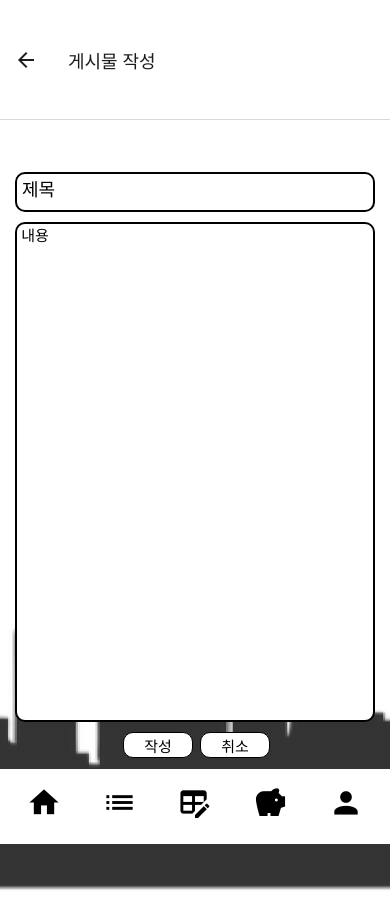
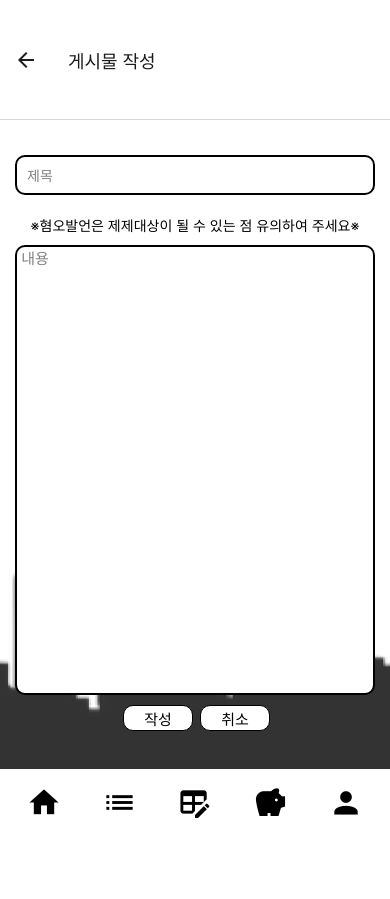
Before and after one commit to City-citizen/react-native, a React Native app: screen /Addpost in a window 390 px wide. After the commit the page ends 844 px from the top, so only its background shows below. Built offline with nearby package versions, Linux system fonts and the light colour scheme; no server answers.

Commit message:
12시10분수정본

```diff
--- a/components/pages/Addpost.js
+++ b/components/pages/Addpost.js
@@ -1,11 +1,6 @@
 import { StatusBar } from "expo-status-bar";
 import {
-  StyleSheet,
-  Text,
-  TextInput,
-  TouchableOpacity,
-  View,
-  Image,
+  StyleSheet, Text, TextInput, TouchableOpacity, View, Image, TouchableWithoutFeedback, Keyboard,ScrollView,ImageBackground ,
 } from "react-native";
 import { useNavigation } from "@react-navigation/native";
 import Adimg from '../compent/Adimg';
@@ -14,7 +9,7 @@ import { useState, useCallback, useEffect } from "react";
 import axios from 'axios';
 import BoardList from "./BoardList";
 
-import { doc , setDoc , collection, serverTimestamp } from "firebase/firestore";
+import { doc , setDoc , collection, serverTimestamp , updateDoc , increment} from "firebase/firestore";
 import { auth , db } from "../firebase/firebase";
 
 
@@ -72,6 +67,8 @@ const addpostUnivercityPost = async ()=>{
     report : 0,
 
   });
+  const userDataPoint = doc(collection(db, "users"), user.uid);
+  await updateDoc(userDataPoint, { point: increment(100)});
 console.log("파이어베이스에 UnivercityPost를 추가하였습니다");
 
 }
@@ -79,34 +76,45 @@ console.log("파이어베이스에 UnivercityPost를 추가하였습니다");
 
 
 return (
+  <TouchableWithoutFeedback onPress={() => Keyboard.dismiss()}>
     <View style={styles.container}>
-        <Image
-        style={{
-          width: "100%",
-          height: "100%",
-          position: "absolute",
-          bottom: -55,
-          zIndex: -1,
-        }}
-        source={require("../img/backgroundimg.png")}
-        resizeMode="cover"
-      />
+
+
+    <ImageBackground
+            	style={{ width: "100%", height: "100%" }}  //View를 꽉채우도록
+                source={require("../img/backgroundimg.png")}  //이미지경로
+                resizeMode="cover" // 'cover', 'contain', 'stretch', 'repeat', 'center' 중 선택
+                >
+
+
+      <View style={styles.container2}>
         <TextInput
         style={styles.title}
         name="title"
         value={title}
         placeholder='제목'
         onChange={getValue}
+        placeholderTextColor={'gray'}
         // onChange={(text) => {
         //   setTitle(text);
         // }}
         onChangeText={(text) => setTitle(text) }
         />
+        </View>
+
+
+<View style={styles.container2}>
+        <View style={{marginTop:5,marginBottom:10}}>
+        <Text>※혐오발언은 제제대상이 될 수 있는 점 유의하여 주세요※</Text>
+        </View>
+
+
         <TextInput
         style={styles.content}
         name="contents"
         value={content}
         placeholder=' 내용'
+        placeholderTextColor={'gray'}
         onChange={getValue}
         multiline={true}
 
@@ -115,7 +123,9 @@ return (
         // }}
         onChangeText={(text) => setContent(text) }
         />
-        <View style={{display:"flex", justifyContent:"center", width: "100%", flexDirection: "row", alignItems: "flex-start"}}>
+        </View>
+
+        <View style={{ justifyContent:"center", width: "100%", flexDirection: "row", alignItems: "flex-start"}}>
             <TouchableOpacity style={styles.button}
             onPress={() => {
               // onSubmit();
@@ -132,31 +142,36 @@ return (
                 </Text>
             </TouchableOpacity>
         </View>
+        <View style={styles.etc}>
+        </View>
+        </ImageBackground>
+
         <BottomTabNav />
     </View>
+    </TouchableWithoutFeedback>
   )
 }
 
 const styles = StyleSheet.create({
-    container: {
-        flex: 1,
-        backgroundColor: "white",
-        alignItems: "center",
-        paddingTop: 50,
-        zIndex: 2,
+  container: {
+    flex: 1,
+    backgroundColor: '#ffff',
+    alignItems: 'center',
+    justifyContent: 'center',
+
+
     },
     title: {
-        borderWidth: 2,
-        borderRadius: 10,
-        fontSize: 18,
-        width: 360,
-        marginTop: 2,
-        marginBottom:10,
-
-        paddingLeft: 5,
-        paddingRight:5,
-        paddingBottom: 10,
-        paddingTop:5,
+      height: 40,
+      width: 360,
+      borderColor: "black",
+      borderWidth: 2,
+      borderRadius: 10,
+      padding: 10,
+      marginVertical: 15,
+      color: "black",
+      marginTop: 35,
+      backgroundColor: "white",
     },
     content: {
         borderWidth: 2,
@@ -164,7 +179,7 @@ const styles = StyleSheet.create({
         borderRadius: 10,
         fontSize: 15,
         width: 360,
-        height: 500,
+        height: 450,
         backgroundColor:"white",
 
 
@@ -190,5 +205,31 @@ const styles = StyleSheet.create({
     txt: {
         fontSize: 15,
 
-    }
+    },
+
+    container2: {
+      alignItems:"center"
+  },
+
+
+    input: {
+      height: 40,
+      width: 300,
+      borderColor: "black",
+      borderWidth: 2,
+      borderRadius: 10,
+      padding: 10,
+      marginVertical: 15,
+      color: "white",
+      marginTop: 35,
+      backgroundColor: "white",
+
+  },
+
+
+    etc: {
+      width: 250,
+      height: 100,
+
+      },
 });
--- a/components/pages/JoinMembershipPage.js
+++ b/components/pages/JoinMembershipPage.js
@@ -28,7 +28,6 @@ export default function JoinMembershipPage() {
     major : "",
     classyear : "",
     phonenumber : "",
-
   })
 
   const resultMessages = {
@@ -61,6 +60,8 @@ export default function JoinMembershipPage() {
           postDeleteRate : '',
           CommentsDeleteRate :'',
           photoUrl : '',
+          point : 0,
+          postReportedCount : 0,
 
 
         });
--- a/components/pages/MainPage.js
+++ b/components/pages/MainPage.js
@@ -14,16 +14,37 @@ import Adimg from "../compent/Adimg";
 import { MaterialIcons, MaterialCommunityIcons } from "@expo/vector-icons";
 import * as Linking from "expo-linking";
 import React, {useEffect, useState } from "react";
+import { auth , db } from "../firebase/firebase";
+import { collection, query, getDocs, orderBy, where } from "firebase/firestore";
 
 
-
-import { auth , db } from "../firebase/firebase";
-import { collection, getDocs, query, where } from "firebase/firestore";
 
 
 
 export default function MainPage() {
   const navigation = useNavigation();
+  const [postList, setPostList] = useState([]);
+
+  useEffect(() => {
+      const getpostData = async () => {
+          const postData = collection(db, "UnivercityPost");
+          const q = query(postData, orderBy("createdAt", "desc"));
+          const querySnapshot = await getDocs(q);
+          const posts = querySnapshot.docs.map((doc) => {
+              return {
+                  id: doc.id,
+                  title: doc.data().title,
+                  content: doc.data().content,
+                  good: doc.data().good,
+                  bad: doc.data().bad,
+                  comment: doc.data().comment,
+              };
+          });
+          setPostList(posts);
+      }
+      getpostData();
+  }, []);
+
   const weatherlink = () => {
     Linking.openURL("https://weather.naver.com/today/06290107?cpName=KMA");
   };
@@ -97,19 +118,65 @@ export default function MainPage() {
 
       <Adimg />
 
-      <View style={styles.univercity}>
-        <Text>Univer city</Text>
+
+        <View style={styles.univercity}>
+        <Text style={{fontSize:17,fontWeight:"500"}}>Univer city</Text>
+                   <View style={styles.container2}>
+  {postList.length > 0 ? (
+    <View style={{ width: "90%" }}>
+
+        <View style={{ alignItems:"flex-start" ,marginTop:8}}>
+
+        <Text style={styles.title}onPress={() => {
+                                  navigation.navigate("Post", {postRef: postList[0].id});
+                                }}>[ {postList[0].title} ]</Text>
+
+
+
+
+        </View>
+        <View style={{ position: "relative" }}>
+          <MaterialIcons
+            name="thumb-up"
+            size={15}
+            color="#AEC6CF"
+            style={{ position: "absolute", right: "16%", bottom: "1%" }}
+          />
+          <Text style={{ position: "absolute", right: "13%", bottom: "1%", fontSize: 13 }}>
+            {postList[0].good}
+          </Text>
+          <MaterialIcons
+            name="thumb-down"
+            size={15}
+            color="#FFB6C1"
+            style={{ position: "absolute", right: "5%", bottom: "1%" }}
+          />
+          <Text style={{ position: "absolute", right: "2%", bottom: "1%", fontSize: 13 }}>
+            {postList[0].bad}
+          </Text>
+        </View>
+
+    </View>
+  ) : (
+    <Text>아직 글이 없음</Text>
+  )}
+</View>
+</View>
+
+<View style={styles.majorcity}>
+<Text style={{fontSize:17,fontWeight:"500"}}>Major city</Text>
         <View style={{ flexDirection: "row", marginTop: 10 }}>
           <TouchableOpacity>
             <Text
               style={{
-                fontSize: 20,
+                fontSize: 13,
                 borderColor: "black",
                 //borderWidth: 1,
                 width: 320,
+                alignContent:"center"
               }}
             >
-              가장 최신의 글
+              <Text> 최근작성된 글이 없습니다 </Text>
             </Text>
             {/* 게시물로 */}
           </TouchableOpacity>
@@ -119,41 +186,22 @@ export default function MainPage() {
         </View>
       </View>
 
-      <View style={styles.majorcity}>
-        <Text>Major city</Text>
+
+
+      <View style={styles.mycity}>
+      <Text style={{fontSize:17,fontWeight:"500"}}>My city</Text>
         <View style={{ flexDirection: "row", marginTop: 10 }}>
           <TouchableOpacity>
             <Text
               style={{
-                fontSize: 20,
+                fontSize: 13,
                 borderColor: "black",
                 //borderWidth: 1,
                 width: 320,
+                alignContent:"center"
               }}
             >
-              가장 최신의 글
-            </Text>
-            {/* 게시물로 */}
-          </TouchableOpacity>
-          <TouchableOpacity>
-            <MaterialIcons name="more-vert" size={25} color="black" />
-          </TouchableOpacity>
-        </View>
-      </View>
-
-      <View style={styles.mycity}>
-        <Text>My city</Text>
-        <View style={{ flexDirection: "row", marginTop: 10 }}>
-          <TouchableOpacity>
-            <Text
-              style={{
-                fontSize: 20,
-                borderColor: "black",
-                //borderWidth: 1,
-                width: 320,
-              }}
-            >
-              가장 최신의 글
+              <Text> 최근작성된 글이 없습니다 </Text>
             </Text>
             {/* 게시물로 */}
           </TouchableOpacity>
@@ -217,7 +265,7 @@ export default function MainPage() {
         <TouchableOpacity
           style={styles.button}
           onPress={() => {
-            navigation.navigate("");
+            navigation.navigate("ReportList");
           }}
         >
           <Image
@@ -262,6 +310,7 @@ const styles = StyleSheet.create({
     marginVertical: 7,
     color: "white",
     height: 70,
+
   },
   majorcity: {
     width: 360,
@@ -288,7 +337,7 @@ const styles = StyleSheet.create({
 
   buttonContainer: {
     flexDirection: "row",
-    marginVertical: 7,
+    margin: 7,
   },
   button: {
     backgroundColor: "white",
@@ -303,5 +352,40 @@ const styles = StyleSheet.create({
   },
   buttonContents:{
     flexDirection:"column",
-  }
+  },
+  container2: {
+    alignItems: "center"
+
+},
+
+  addview:{
+    flexDirection: "column",
+    alignItems: "flex-end",
+    justifyContent: "flex-end",
+    marginRight:'7%',
+    paddingTop : 10,
+    paddingBottom : 10,
+
+},
+  postbox: {
+      width: "100%",
+      borderBottomColor: "black",
+      borderBottomWidth: 1,
+      marginBottom: 15,
+      paddingTop: 10,
+      paddingBottom: 10,
+      paddingLeft: 10,
+      paddingRight: "auto",
+      marginLeft: "auto",
+      marginRight: "auto",
+      backgroundColor: "white",
+      borderWidth: 1,
+      borderRadius: 10,
+  },
+
+  title: {
+
+    fontSize:13,
+},
+
 });
--- a/components/pages/Mark.js
+++ b/components/pages/Mark.js
@@ -24,7 +24,7 @@ export default function Mark() {
 
 
   const [isPost, setIsPost] = useState(false);
-  const [postList, setPostList] = useState([]);d
+  const [postList, setPostList] = useState([]);
 
   const addPost = useCallback(() => {
     setIsPost(true),
--- a/components/pages/MyPage.js
+++ b/components/pages/MyPage.js
@@ -26,7 +26,7 @@ export default function MyPage() {
 
 
   const [major, setMajor] = useState("");
-
+  const [postReportedCount , setPostReportedCount] = useState(null);
 
   //user.id를 이용해 파이어베이스에 있는 major 값 가져오기
   useEffect(() => {
@@ -47,6 +47,7 @@ export default function MyPage() {
           querySnapshot.forEach((doc) => {
             const userData = doc.data();
             setMajor(userData.major);
+            setPostReportedCount(userData.postReportedCount);
           });
         } else {
           console.log("사용자 문서를 찾을 수 없습니다.");
@@ -119,7 +120,7 @@ export default function MyPage() {
 
       <View style={styles.myList}>
         <View style={styles.list}>
-          <Text style={{ fontSize: 18 }}>게시물 삭제율: </Text>
+          <Text style={{ fontSize: 18 }}>게시물 신고 수 : {postReportedCount}</Text>
         </View>
         <View style={styles.list}>
           <Text style={{ fontSize: 18 }}>댓글 삭제율: </Text>
--- a/components/pages/Post.js
+++ b/components/pages/Post.js
@@ -6,6 +6,7 @@ import {
   TouchableOpacity,
   View,
   Image,
+  ScrollView,
   Modal,
 } from "react-native";
 import { useNavigation, useRoute } from "@react-navigation/native";
@@ -154,7 +155,7 @@ const submitComment = async ()=>{
   const userDoc = await getDoc(userRef);
 
   if(userDoc.exists()){
-
+    const user = auth.currentUser;
     const majorValue = userDoc.data().major;
 
     const commentRef = doc(collection(db, "Univercitycomment"));
@@ -170,6 +171,10 @@ const submitComment = async ()=>{
 
   });
   console.log("파이어베이스에 Univercitycomment를 추가하였습니다");
+
+
+  const userDataPoint = doc(collection(db, "users"), user.uid);
+  await updateDoc(userDataPoint, { point: increment(10)});
 
   }else{
     console.log("사용자 문서를 찾을 수 없습니다");
@@ -212,6 +217,9 @@ const deletepost = async()=>{
   if(user.uid == writerUid){
     try{
     await deleteDoc(doc(db, "UnivercityPost", postRef))
+
+    const userDataPoint = doc(collection(db, "users"), user.uid);
+    await updateDoc(userDataPoint, { point: increment(-100)});
     console.log('게시물이 삭제되었습니다');
 
   } catch (error){
@@ -326,8 +334,8 @@ return (
         </TouchableOpacity>
       </View>
     </Modal>
-
-    <View style={{ alignItems: "flex-start" }}>
+    <ScrollView>
+    <View style={{ alignItems: "flex-start" ,marginLeft:4}}>
       <View style={styles.profilebox}>
         <View style={styles.profile}></View>
         <View>
@@ -396,6 +404,7 @@ return (
 
       <Adimg />
 
+      <View style={{flex:1,flexwrap:1,}}>
       <View style={styles.input}>
         <TextInput
           style={{
@@ -416,7 +425,7 @@ return (
             name="send"
             size={20}
             color="black"
-            style={{ marginTop: 9, marginLeft: 3 }}
+            style={{ marginTop: 7, marginLeft: 3 ,marginBottom:4}}
           />
         </TouchableOpacity>
       </View>
@@ -424,7 +433,9 @@ return (
 
       <View>
   {comments.map((comment) => (
-    <View key={comment.id}>
+    <View key={comment.id}
+    style={{ marginLeft:5,borderBottomWidth:1,borderColor:"black",borderRadius:10,marginBottom:5}}
+    >
       <View style={styles.profilebox}>
         <View style={styles.profile}></View>
         <View>
@@ -461,11 +472,18 @@ return (
           <Text style={{ marginLeft: 5 }}>{comment.bad}</Text>
         </View>
       </View>
+
     </View>
   ))}
 </View>
+</View>
+
     </View>
 
+    <View style={styles.etc}>
+        </View>
+
+    </ScrollView>
     <BottomTabNav />
   </View>
 );
@@ -484,7 +502,7 @@ profile: {
   backgroundColor: "white",
   width: 34,
   height: 34,
-  marginLeft: 15,
+  marginLeft: 10,
   display: "flex",
 },
 info: {
@@ -506,7 +524,7 @@ content: {
 },
 profilebox: {
   marginBottom: 15,
-  marginTop: 15,
+  marginTop: 10,
   alignItems: "flex-start",
   width: "100%",
   flexDirection: "row",
@@ -536,7 +554,7 @@ button: {
 },
 input: {
   height: 40,
-  width: 360,
+  width: 362,
   borderColor: "black",
   borderWidth: 2,
   borderRadius: 10,
@@ -544,8 +562,9 @@ input: {
   color: "white",
   flexDirection: "row",
   marginBottom: 10,
-  marginLeft:15,
+  marginLeft:13,
   marginTop:10,
+  alignItems:"center"
 },
 modal: {
   borderColor: "black",
@@ -582,4 +601,9 @@ replymodal: {
   right: "10%",
   top: "55%",
 },
+etc: {
+  width: 250,
+  height: 100,
+
+  },
 });
```
Also changed, not shown: components/pages/Board.js (+5 -3 lines), components/pages/Report.js (+25 -4 lines).
